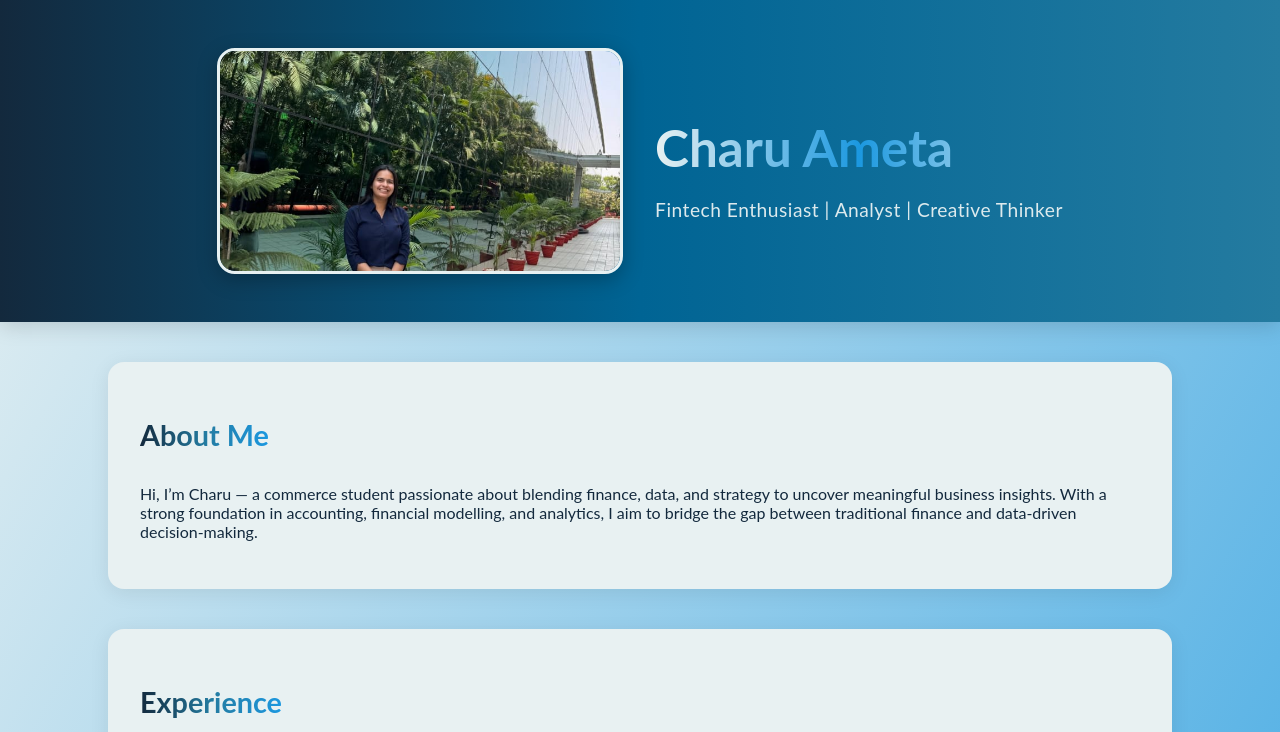
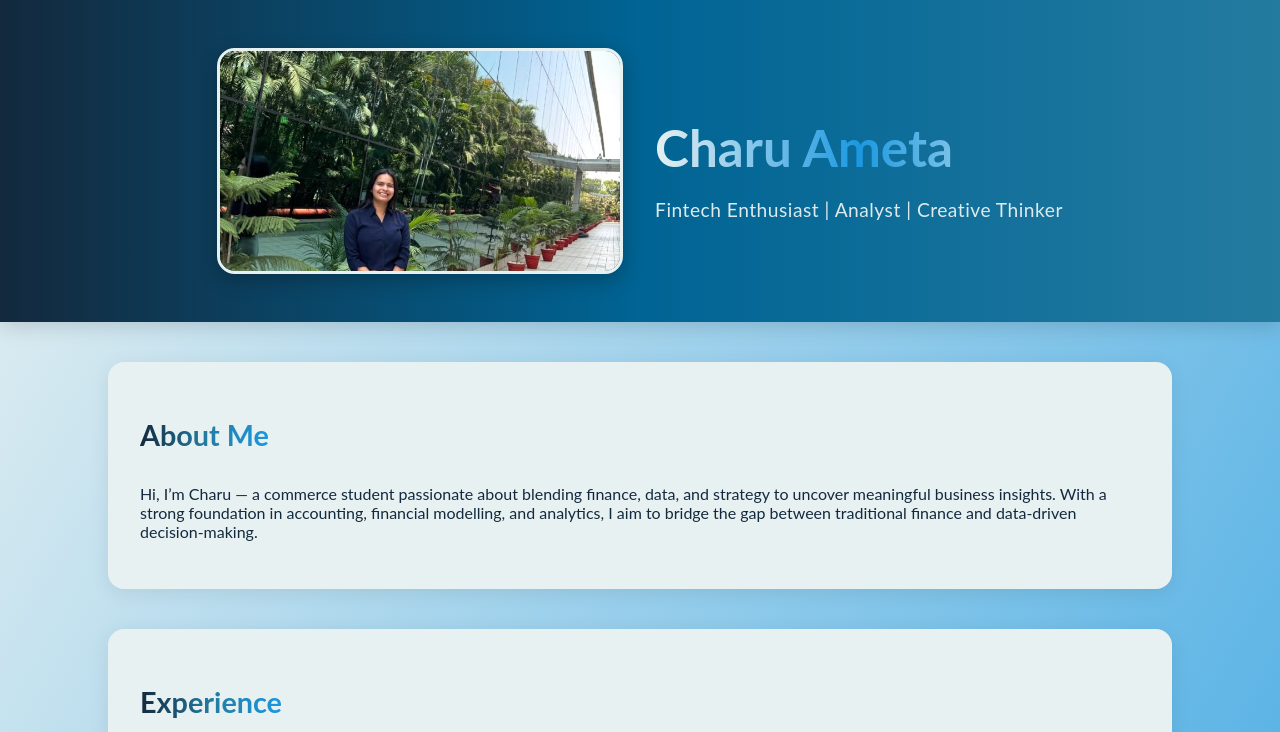
Before and after one commit to Charu3456-uii/CharuAmeta.github.io, a plain HTML site: page index.html in a window 1280 px wide. Shown: the top 732 px of the page. Drawn offline with Linux system fonts and the light colour scheme.

Commit message:
index.html

```diff
--- a/index.html
+++ b/index.html
@@ -171,7 +171,7 @@
 
 <body>
   <header>
-    <img src="banner-photo.jpeg" alt="Charu Ameta" class="banner-img">
+    <img src="Profilephoto.jpeg" alt="Charu Ameta" class="banner-img">
     <div class="intro-text">
       <h1>Charu Ameta</h1>
       <p>Fintech Enthusiast | Analyst | Creative Thinker</p>
```
